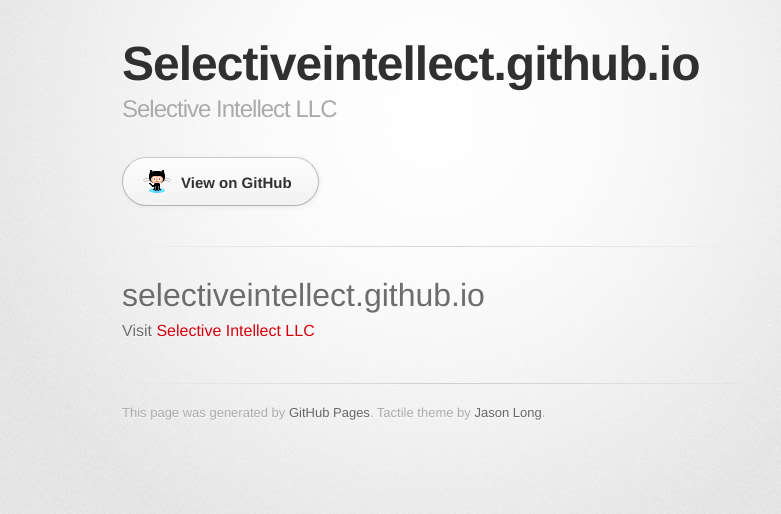
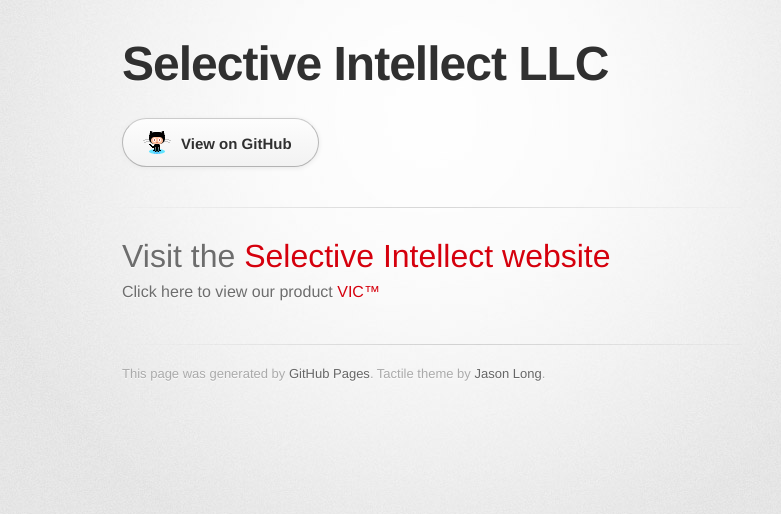
Before and after one commit to selectiveintellect/selectiveintellect.github.io, a plain HTML site: page index.html in a window 1280 px wide. Shown: the whole page, without its empty margins (208-989 px from the left). Drawn offline with Linux system fonts and the light colour scheme; a web font is replaced by a local one.

Commit message:
updating links

```diff
--- a/index.html
+++ b/index.html
@@ -18,8 +18,7 @@
       <div class="inner">
 
         <header>
-          <h1>Selectiveintellect.github.io</h1>
-          <h2>Selective Intellect LLC</h2>
+          <h1>Selective Intellect LLC</h2>
         </header>
 
         <section id="downloads" class="clearfix">
@@ -30,9 +29,12 @@
 
         <section id="main_content">
           <h1>
-<a name="selectiveintellectgithubio" class="anchor" href="#selectiveintellectgithubio"><span class="octicon octicon-link"></span></a>selectiveintellect.github.io</h1>
-
-<p>Visit <a href="http://selectiveintellect.com">Selective Intellect LLC</a></p>
+<a name="selectiveintellectgithubio" class="anchor"
+    href="#selectiveintellectgithubio"><span class="octicon
+        octicon-link"></span></a>Visit the <a
+    href="http://selectiveintellect.com">Selective Intellect website</a></h1>
+    <p>Click here to view our product <a
+        href="http://selectiveintellect.github.io/vic">VIC&trade;</a></p>
         </section>
 
         <footer>
```
